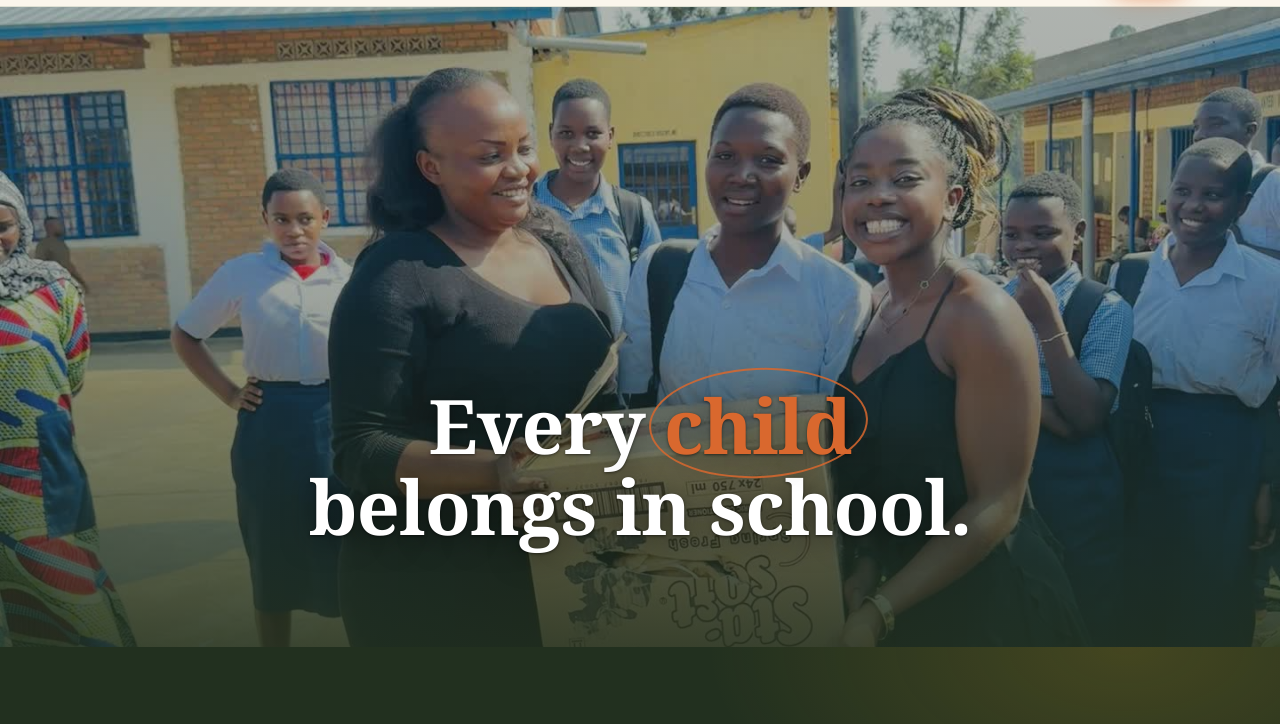
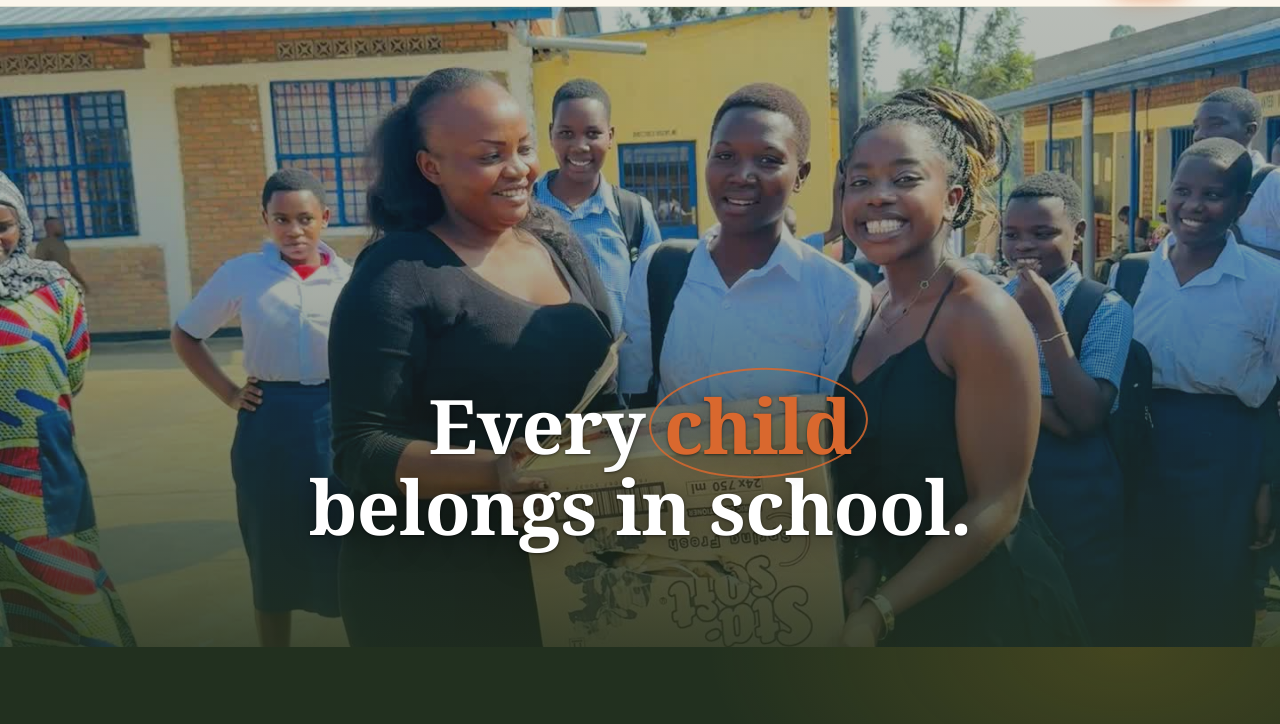
Before and after one commit to mugishaprovidence009-rgb/barere-website, a plain HTML site: page barere/index.html in a window 1280 px wide. Shown: the part 68-792 px from the top of the page. Drawn offline with Linux system fonts and the light colour scheme.

Commit message:
Center hero headline and give the hero photo a richer treatment
Make the hero h1 centering robust instead of relying on cascade
order, and add a subtle color grade (saturation/contrast boost) plus
a radial vignette to the hero photo for a more polished look.

Co-Authored-By: Claude Sonnet 5 <noreply@anthropic.com>

```diff
--- a/barere/assets/styles.css
+++ b/barere/assets/styles.css
@@ -64,7 +64,8 @@ header.nav{position:sticky;top:0;z-index:50;background:rgba(251,246,236,.86);bac
 
 /* full-width static hero */
 .hero-static{position:relative;height:min(80vh,760px);min-height:540px;overflow:hidden;background:#22301f}
-.hero-static > img{position:absolute;inset:0;width:100%;height:100%;object-fit:cover;object-position:center 42%}
+.hero-static > img{position:absolute;inset:0;width:100%;height:100%;object-fit:cover;object-position:center 42%;filter:saturate(1.15) contrast(1.08) brightness(1.03)}
+.hero-static::before{content:"";position:absolute;inset:0;background:radial-gradient(120% 85% at 50% 32%,transparent 50%,rgba(12,16,10,.4) 100%)}
 .hero-static::after{content:"";position:absolute;inset:0;background:linear-gradient(180deg,rgba(34,48,31,.32) 0%,rgba(34,48,31,.4) 45%,rgba(34,48,31,.88) 100%)}
 
 /* full-width sliding hero */
--- a/barere/index.html
+++ b/barere/index.html
@@ -17,7 +17,7 @@
   .value p{margin:0;color:var(--ink-soft);font-size:.97rem}
   .center-cta{text-align:center;margin-top:34px}
   .hero-overlay .wrap{text-align:center}
-   .hero-overlay h1,.hero-overlay p{margin-left:auto;margin-right:auto}
+   .hero-overlay h1,.hero-overlay p{margin:0 auto 22px;text-align:center}
    .hero-overlay .hero-cta{justify-content:center}
   @media(max-width:900px){.values-grid{grid-template-columns:1fr 1fr}}
   @media(max-width:640px){.values-grid{grid-template-columns:1fr}}
```
